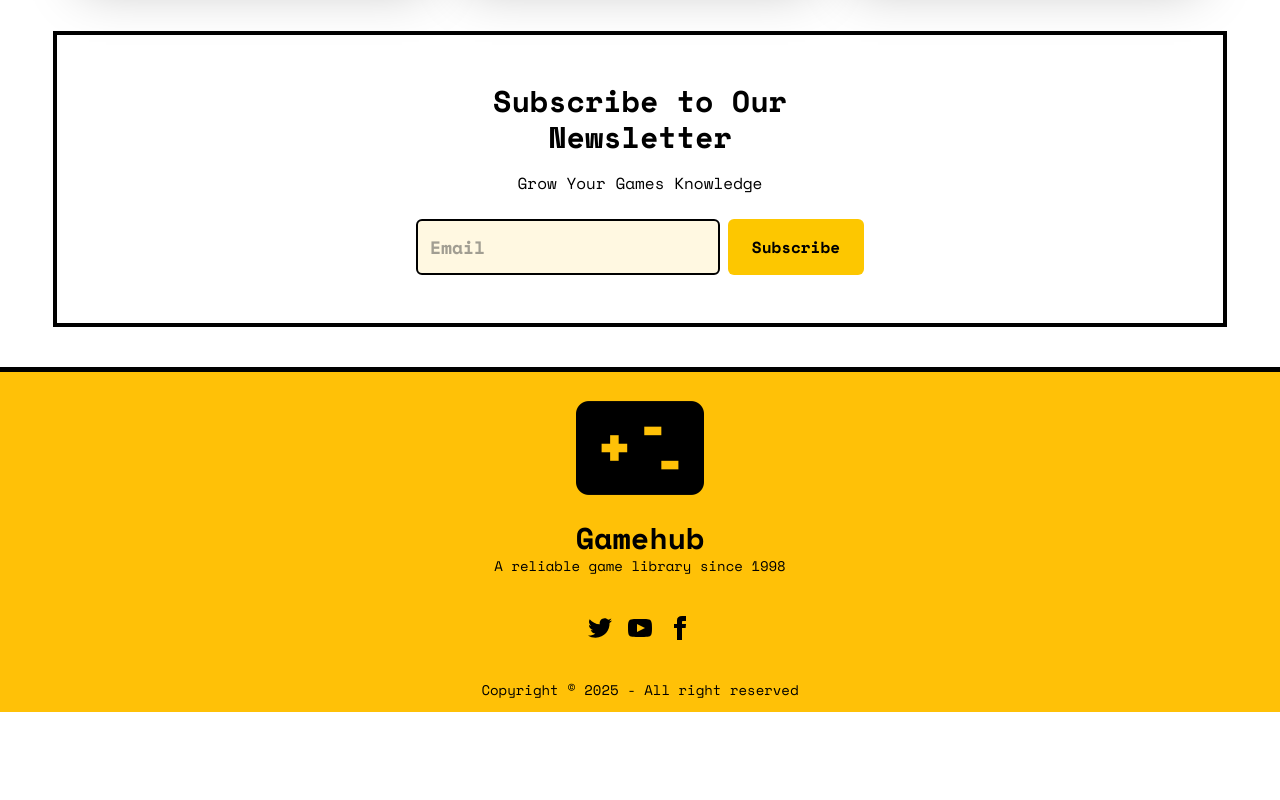
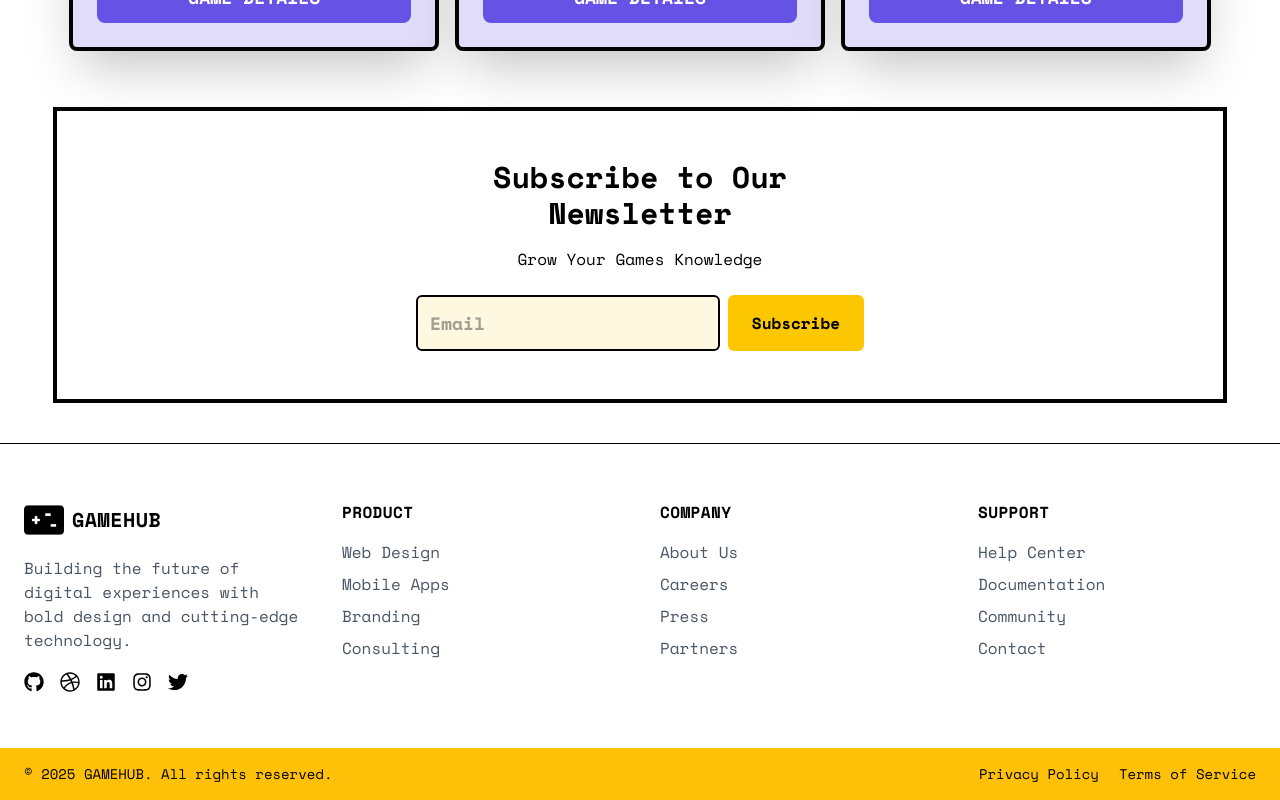
Before and after one commit to am-mahmud/retro-gamehub, a React (Vite) app: page / in a window 1280 px wide. Shown: the part 982-1782 px from the top of the page. Before the commit the page ends 1694 px from the top, so only its background shows below. Built offline with nearby package versions, Linux system fonts and the light colour scheme; no server answers.

Commit message:
Modification started

```diff
--- a/src/components/Banner/Banner.jsx
+++ b/src/components/Banner/Banner.jsx
@@ -1,9 +1,11 @@
-import React from 'react';
+import React, { useState, useEffect }  from 'react';
 import gameOne from '../../assets/retro-game-banner-1.png'
 import gameTwo from '../../assets/retro-game-banner-2.png'
 import gameThree from '../../assets/retro-game-banner-3.png'
 
 const Banner = () => {
+
+    const [currentSlide, setCurrentSlide] = useState(0);
     return (
         <div>
 
--- a/src/components/Footer/Footer.jsx
+++ b/src/components/Footer/Footer.jsx
@@ -1,57 +1,81 @@
-import React from 'react';
-import ghLogo from '../../assets/gamehub-logo.png'
+import React from "react";
+import {
+  FaGithub,
+  FaDribbble,
+  FaLinkedin,
+  FaInstagram,
+  FaTwitter,
+} from "react-icons/fa";
+import ghLogo from "../../assets/gamehub-logo.png";
 
 const Footer = () => {
   return (
-        <footer className="footer footer-horizontal footer-center bg-[#FFC107] p-3 text-black space-mono border-black border-t-5">
-            <aside>
-                <img className='w-32 h-32' src={ghLogo} alt="" />
-                <p>
-                   <span className='font-bold text-3xl'>Gamehub</span>
-                    <br />
-                    <span>A reliable game library since 1998</span>
+    <footer className="bg-white text-black border-t space-mono">
+      {/* Main Footer Content */}
+      <div className="max-w-7xl mx-auto px-6 py-14 grid grid-cols-1 md:grid-cols-4 gap-10">
+
+        {/* Logo & Description */}
+        <div>
+          <div className="flex items-center gap-2 mb-4">
+            <img src={ghLogo} alt="Gamehub" className="w-10 h-10" />
+            <h2 className="font-bold text-xl tracking-wide">GAMEHUB</h2>
+          </div>
+          <p className="text-gray-600 mb-5">
+            Building the future of digital experiences with bold design and
+            cutting-edge technology.
           </p>
 
-            </aside>
-            <nav>
-                <div className="grid grid-flow-col gap-4">
-                    <a>
-                        <svg
-                            xmlns="http://www.w3.org/2000/svg"
-                            width="24"
-                            height="24"
-                            viewBox="0 0 24 24"
-                            className="fill-current">
-                            <path
-                                d="M24 4.557c-.883.392-1.832.656-2.828.775 1.017-.609 1.798-1.574 2.165-2.724-.951.564-2.005.974-3.127 1.195-.897-.957-2.178-1.555-3.594-1.555-3.179 0-5.515 2.966-4.797 6.045-4.091-.205-7.719-2.165-10.148-5.144-1.29 2.213-.669 5.108 1.523 6.574-.806-.026-1.566-.247-2.229-.616-.054 2.281 1.581 4.415 3.949 4.89-.693.188-1.452.232-2.224.084.626 1.956 2.444 3.379 4.6 3.419-2.07 1.623-4.678 2.348-7.29 2.04 2.179 1.397 4.768 2.212 7.548 2.212 9.142 0 14.307-7.721 13.995-14.646.962-.695 1.797-1.562 2.457-2.549z"></path>
-                        </svg>
-                    </a>
-                    <a>
-                        <svg
-                            xmlns="http://www.w3.org/2000/svg"
-                            width="24"
-                            height="24"
-                            viewBox="0 0 24 24"
-                            className="fill-current">
-                            <path
-                                d="M19.615 3.184c-3.604-.246-11.631-.245-15.23 0-3.897.266-4.356 2.62-4.385 8.816.029 6.185.484 8.549 4.385 8.816 3.6.245 11.626.246 15.23 0 3.897-.266 4.356-2.62 4.385-8.816-.029-6.185-.484-8.549-4.385-8.816zm-10.615 12.816v-8l8 3.993-8 4.007z"></path>
-                        </svg>
-                    </a>
-                    <a>
-                        <svg
-                            xmlns="http://www.w3.org/2000/svg"
-                            width="24"
-                            height="24"
-                            viewBox="0 0 24 24"
-                            className="fill-current">
-                            <path
-                                d="M9 8h-3v4h3v12h5v-12h3.642l.358-4h-4v-1.667c0-.955.192-1.333 1.115-1.333h2.885v-5h-3.808c-3.596 0-5.192 1.583-5.192 4.615v3.385z"></path>
-                        </svg>
-                    </a>
+          {/* Social Icons */}
+          <div className="flex gap-4 text-xl text-black">
+            <FaGithub className="hover:text-gray-700 cursor-pointer" />
+            <FaDribbble className="hover:text-gray-700 cursor-pointer" />
+            <FaLinkedin className="hover:text-gray-700 cursor-pointer" />
+            <FaInstagram className="hover:text-gray-700 cursor-pointer" />
+            <FaTwitter className="hover:text-gray-700 cursor-pointer" />
           </div>
-            </nav>
+        </div>
+
+        {/* PRODUCT */}
         <div>
-                <p>Copyright © {new Date().getFullYear()} - All right reserved</p>
+          <h3 className="font-bold mb-4 tracking-wide">PRODUCT</h3>
+          <ul className="space-y-2 text-gray-600">
+            <li className="hover:text-black cursor-pointer">Web Design</li>
+            <li className="hover:text-black cursor-pointer">Mobile Apps</li>
+            <li className="hover:text-black cursor-pointer">Branding</li>
+            <li className="hover:text-black cursor-pointer">Consulting</li>
+          </ul>
+        </div>
+
+        {/* COMPANY */}
+        <div>
+          <h3 className="font-bold mb-4 tracking-wide">COMPANY</h3>
+          <ul className="space-y-2 text-gray-600">
+            <li className="hover:text-black cursor-pointer">About Us</li>
+            <li className="hover:text-black cursor-pointer">Careers</li>
+            <li className="hover:text-black cursor-pointer">Press</li>
+            <li className="hover:text-black cursor-pointer">Partners</li>
+          </ul>
+        </div>
+
+        {/* SUPPORT */}
+        <div>
+          <h3 className="font-bold mb-4 tracking-wide">SUPPORT</h3>
+          <ul className="space-y-2 text-gray-600">
+            <li className="hover:text-black cursor-pointer">Help Center</li>
+            <li className="hover:text-black cursor-pointer">Documentation</li>
+            <li className="hover:text-black cursor-pointer">Community</li>
+            <li className="hover:text-black cursor-pointer">Contact</li>
+          </ul>
+        </div>
+      </div>
+
+      {/* Bottom Bar */}
+      <div className="bg-[#FFC107] px-6 py-4 flex flex-col md:flex-row justify-between items-center text-sm">
+        <p>© {new Date().getFullYear()} GAMEHUB. All rights reserved.</p>
+        <div className="flex gap-5 mt-2 md:mt-0">
+          <span className="cursor-pointer hover:underline">Privacy Policy</span>
+          <span className="cursor-pointer hover:underline">Terms of Service</span>
+        </div>
       </div>
     </footer>
   );
--- a/src/components/GameLink/GameLink.jsx
+++ b/src/components/GameLink/GameLink.jsx
@@ -3,7 +3,7 @@ import { NavLink } from 'react-router';
 
 const GameLink = ({to, className, children}) => {
     return (
-        <NavLink to={to} className={({isActive}) => isActive ? "text-[#FFC107]" : `${className} font-semibold`}>
+        <NavLink to={to} className={({isActive}) => isActive ? "text-[#f35815]" : `${className} font-semibold`}>
                     {children}
         </NavLink>
     );
--- a/src/components/Header/Header.jsx
+++ b/src/components/Header/Header.jsx
@@ -23,8 +23,10 @@ const Header = () => {
 
     const links = < >
         <div className='flex flex-col md:flex-row gap-4'>
-            <GameLink to='/'>Home</GameLink>
-            <GameLink to='/about'>About</GameLink>
+            <GameLink to='/'>Home</GameLink> |
+            <GameLink to='/about'>About</GameLink> |
+            <GameLink to='/review'>Review</GameLink> |
+            <GameLink to='/community'>Community</GameLink>
         </div>
 
         {
@@ -41,7 +43,7 @@ const Header = () => {
     </>
 
     return (
-        <div className="navbar bg-base-100 border-b-4 space-mono">
+        <div className="navbar space-mono max-w-7xl mx-auto">
             <div className="navbar-start">
                 <div className="dropdown">
                     <div tabIndex={0} role="button" className="btn btn-ghost lg:hidden text-4xl">
@@ -66,13 +68,13 @@ const Header = () => {
                 </ul>
 
 
-                {!user ? <Link to='/login'> <button className="btn border-4 border-black rounded hover:bg-[#FFC107] transition-all duration-300 text-base md:text-xl">Get In</button> </Link> : <div className=' flex items-center gap-1'> <Link to="/profile">
+                {!user ? <Link to='/login'> <button className="btn bg-[#f35815] hover:border-3 hover:border-blue-500 transition-all duration-300 space-mono md:text-xl">Get In</button> </Link> : <div className=' flex items-center gap-1'> <Link to="/profile">
                     <img
                         src={user.photoURL || "https://i.ibb.co.com/chgmm5K6/retro-game-9.jpg"}
                         alt="Profile"
                         className="w-10 h-10 rounded-lg border-2 border-black cursor-pointer"
                     />
-                </Link><Link to='/register'><button onClick={handleSignOut} className="btn border-4 border-black rounded hover:bg-[#FFC107] transition-all duration-300 text-base md:text-xl">Get Out</button></Link>
+                </Link><Link to='/register'><button onClick={handleSignOut} className="btn  rounded hover:bg-[#FFC107] transition-all duration-300 text-base md:text-xl">Get Out</button></Link>
 
                 </div>}
 
--- a/src/index.css
+++ b/src/index.css
@@ -1,5 +1,5 @@
 @import url('https://fonts.googleapis.com/css2?family=Space+Mono:ital,wght@0,400;0,700;1,400;1,700&display=swap');
-
+@import './styles/retro.css';
 @import "tailwindcss";
 @plugin "daisyui";
 
--- /dev/null
+++ b/src/styles/retro.css
@@ -0,0 +1,366 @@
+/* ============================================
+   RETRO GAME HUB - DESIGN SYSTEM
+   ============================================ */
+
+/* Import Retro Fonts */
+@import url('https://fonts.googleapis.com/css2?family=Press+Start+2P&family=VT323&display=swap');
+
+:root {
+  /* Retro Color Palette */
+  --retro-primary: #FF6B35;
+  --retro-secondary: #F7931E;
+  --retro-accent: #FFC107;
+  --retro-dark: #1a1a2e;
+  --retro-darker: #0f0f1e;
+  --retro-light: #FFF8E1;
+  --retro-cyan: #00D9FF;
+  --retro-magenta: #FF00E5;
+  --retro-green: #00FF41;
+
+  /* Arcade Colors */
+  --arcade-red: #FF3366;
+  --arcade-blue: #3366FF;
+  --arcade-yellow: #FFFF00;
+  --arcade-purple: #9933FF;
+}
+
+/* ============================================
+   CRT SCREEN EFFECT
+   ============================================ */
+.crt-effect {
+  position: relative;
+  background: var(--retro-darker);
+  overflow: hidden;
+}
+
+.crt-effect::before {
+  content: "";
+  position: absolute;
+  top: 0;
+  left: 0;
+  width: 100%;
+  height: 100%;
+  background: repeating-linear-gradient(
+    0deg,
+    rgba(0, 0, 0, 0.15) 0px,
+    transparent 1px,
+    transparent 2px,
+    rgba(0, 0, 0, 0.15) 3px
+  );
+  pointer-events: none;
+  z-index: 10;
+  animation: scanline 8s linear infinite;
+}
+
+.crt-effect::after {
+  content: "";
+  position: absolute;
+  top: 0;
+  left: 0;
+  width: 100%;
+  height: 100%;
+  background: radial-gradient(
+    ellipse at center,
+    rgba(0, 0, 0, 0) 0%,
+    rgba(0, 0, 0, 0.3) 100%
+  );
+  pointer-events: none;
+  z-index: 10;
+}
+
+@keyframes scanline {
+  0% { transform: translateY(0); }
+  100% { transform: translateY(100%); }
+}
+
+/* ============================================
+   NEON GLOW EFFECTS
+   ============================================ */
+.neon-glow {
+  text-shadow:
+    0 0 5px var(--retro-cyan),
+    0 0 10px var(--retro-cyan),
+    0 0 20px var(--retro-cyan),
+    0 0 40px var(--retro-magenta);
+  animation: neon-flicker 3s infinite alternate;
+}
+
+@keyframes neon-flicker {
+  0%, 19%, 21%, 23%, 25%, 54%, 56%, 100% {
+    text-shadow:
+      0 0 5px var(--retro-cyan),
+      0 0 10px var(--retro-cyan),
+      0 0 20px var(--retro-cyan),
+      0 0 40px var(--retro-magenta);
+  }
+  20%, 24%, 55% {
+    text-shadow: none;
+  }
+}
+
+/* ============================================
+   PIXEL BORDERS
+   ============================================ */
+.pixel-border {
+  border: 4px solid #000;
+  box-shadow:
+    inset -4px -4px 0px rgba(0, 0, 0, 0.3),
+    inset 4px 4px 0px rgba(255, 255, 255, 0.3);
+}
+
+.pixel-border-glow {
+  border: 4px solid #000;
+  box-shadow:
+    0 0 10px var(--retro-accent),
+    0 0 20px var(--retro-accent),
+    inset 0 0 10px rgba(255, 193, 7, 0.3);
+}
+
+/* ============================================
+   RETRO BUTTONS
+   ============================================ */
+.retro-button {
+  font-family: 'Press Start 2P', cursive;
+  font-size: 12px;
+  padding: 12px 24px;
+  background: var(--retro-accent);
+  border: 4px solid #000;
+  color: #000;
+  text-transform: uppercase;
+  cursor: pointer;
+  transition: all 0.1s;
+  box-shadow:
+    6px 6px 0px #000,
+    inset -2px -2px 0px rgba(0, 0, 0, 0.3),
+    inset 2px 2px 0px rgba(255, 255, 255, 0.5);
+}
+
+.retro-button:hover {
+  transform: translate(2px, 2px);
+  box-shadow:
+    4px 4px 0px #000,
+    inset -2px -2px 0px rgba(0, 0, 0, 0.3),
+    inset 2px 2px 0px rgba(255, 255, 255, 0.5);
+}
+
+.retro-button:active {
+  transform: translate(6px, 6px);
+  box-shadow:
+    0px 0px 0px #000,
+    inset 2px 2px 0px rgba(0, 0, 0, 0.5);
+}
+
+/* ============================================
+   GLITCH EFFECT
+   ============================================ */
+.glitch {
+  position: relative;
+  font-family: 'Press Start 2P', cursive;
+}
+
+.glitch:hover::before,
+.glitch:hover::after {
+  content: attr(data-text);
+  position: absolute;
+  left: 0;
+  top: 0;
+  width: 100%;
+  height: 100%;
+}
+
+.glitch:hover::before {
+  animation: glitch-1 0.3s infinite;
+  color: var(--retro-cyan);
+  z-index: -1;
+}
+
+.glitch:hover::after {
+  animation: glitch-2 0.3s infinite;
+  color: var(--retro-magenta);
+  z-index: -2;
+}
+
+@keyframes glitch-1 {
+  0% { transform: translate(0); }
+  20% { transform: translate(-2px, 2px); }
+  40% { transform: translate(-2px, -2px); }
+  60% { transform: translate(2px, 2px); }
+  80% { transform: translate(2px, -2px); }
+  100% { transform: translate(0); }
+}
+
+@keyframes glitch-2 {
+  0% { transform: translate(0); }
+  20% { transform: translate(2px, -2px); }
+  40% { transform: translate(2px, 2px); }
+  60% { transform: translate(-2px, -2px); }
+  80% { transform: translate(-2px, 2px); }
+  100% { transform: translate(0); }
+}
+
+/* ============================================
+   ARCADE CABINET STYLE
+   ============================================ */
+.arcade-frame {
+  background: linear-gradient(145deg, #2a2a3e 0%, #1a1a2e 100%);
+  border: 6px solid #000;
+  border-radius: 20px 20px 0 0;
+  padding: 20px;
+  box-shadow:
+    0 10px 30px rgba(0, 0, 0, 0.5),
+    inset 0 -8px 20px rgba(0, 0, 0, 0.3),
+    inset 0 8px 20px rgba(255, 255, 255, 0.05);
+}
+
+.arcade-screen {
+  background: #000;
+  border: 8px solid #1a1a2e;
+  border-radius: 10px;
+  box-shadow:
+    inset 0 0 50px rgba(0, 217, 255, 0.3),
+    0 0 20px rgba(0, 217, 255, 0.5);
+}
+
+/* ============================================
+   PIXEL ANIMATIONS
+   ============================================ */
+.pixel-bounce {
+  animation: pixel-bounce 1s infinite;
+}
+
+@keyframes pixel-bounce {
+  0%, 100% { transform: translateY(0px); }
+  25% { transform: translateY(-8px); }
+  50% { transform: translateY(0px); }
+  75% { transform: translateY(-4px); }
+}
+
+.pixel-pulse {
+  animation: pixel-pulse 2s infinite;
+}
+
+@keyframes pixel-pulse {
+  0%, 100% {
+    transform: scale(1);
+    filter: brightness(1);
+  }
+  50% {
+    transform: scale(1.05);
+    filter: brightness(1.2);
+  }
+}
+
+/* ============================================
+   RETRO CARD HOVER EFFECT
+   ============================================ */
+.retro-card-hover {
+  transition: all 0.3s cubic-bezier(0.4, 0, 0.2, 1);
+  position: relative;
+}
+
+.retro-card-hover:hover {
+  transform: translate(-4px, -4px);
+  box-shadow: 8px 8px 0px #000;
+}
+
+.retro-card-hover:hover::before {
+  content: "";
+  position: absolute;
+  inset: -4px;
+  border: 2px solid var(--retro-accent);
+  pointer-events: none;
+  animation: border-pulse 1s infinite;
+}
+
+@keyframes border-pulse {
+  0%, 100% { opacity: 1; }
+  50% { opacity: 0.5; }
+}
+
+/* ============================================
+   LOADING ANIMATIONS
+   ============================================ */
+.retro-loading {
+  display: inline-block;
+  width: 64px;
+  height: 64px;
+  border: 8px solid var(--retro-dark);
+  border-top-color: var(--retro-accent);
+  border-radius: 50%;
+  animation: spin 1s linear infinite;
+}
+
+@keyframes spin {
+  0% { transform: rotate(0deg); }
+  100% { transform: rotate(360deg); }
+}
+
+/* ============================================
+   RETRO MARQUEE
+   ============================================ */
+.retro-marquee {
+  background: linear-gradient(
+    90deg,
+    var(--retro-accent) 0%,
+    var(--retro-secondary) 50%,
+    var(--retro-accent) 100%
+  );
+  border-top: 4px solid #000;
+  border-bottom: 4px solid #000;
+  box-shadow:
+    inset 0 4px 0 rgba(255, 255, 255, 0.3),
+    inset 0 -4px 0 rgba(0, 0, 0, 0.3);
+}
+
+/* ============================================
+   SCROLL INDICATOR
+   ============================================ */
+.scroll-indicator {
+  position: absolute;
+  bottom: 20px;
+  left: 50%;
+  transform: translateX(-50%);
+  animation: pixel-bounce 2s infinite;
+  z-index: 20;
+}
+
+.scroll-arrow {
+  width: 0;
+  height: 0;
+  border-left: 15px solid transparent;
+  border-right: 15px solid transparent;
+  border-top: 20px solid var(--retro-accent);
+  filter: drop-shadow(0 0 10px var(--retro-accent));
+}
+
+/* ============================================
+   RETRO FONT CLASSES
+   ============================================ */
+.font-pixel {
+  font-family: 'Press Start 2P', cursive;
+  line-height: 1.6;
+}
+
+.font-mono-retro {
+  font-family: 'VT323', monospace;
+  line-height: 1.2;
+}
+
+/* ============================================
+   RESPONSIVE UTILITIES
+   ============================================ */
+@media (max-width: 768px) {
+  .retro-button {
+    font-size: 10px;
+    padding: 10px 20px;
+  }
+
+  .font-pixel {
+    font-size: 10px;
+  }
+
+  .arcade-frame {
+    border-radius: 10px 10px 0 0;
+    padding: 10px;
+  }
+}
```
Also changed, not shown: src/pages/Home/Home.jsx (+8 -0 lines). Lines whose indentation alone changed are shown as unchanged.
